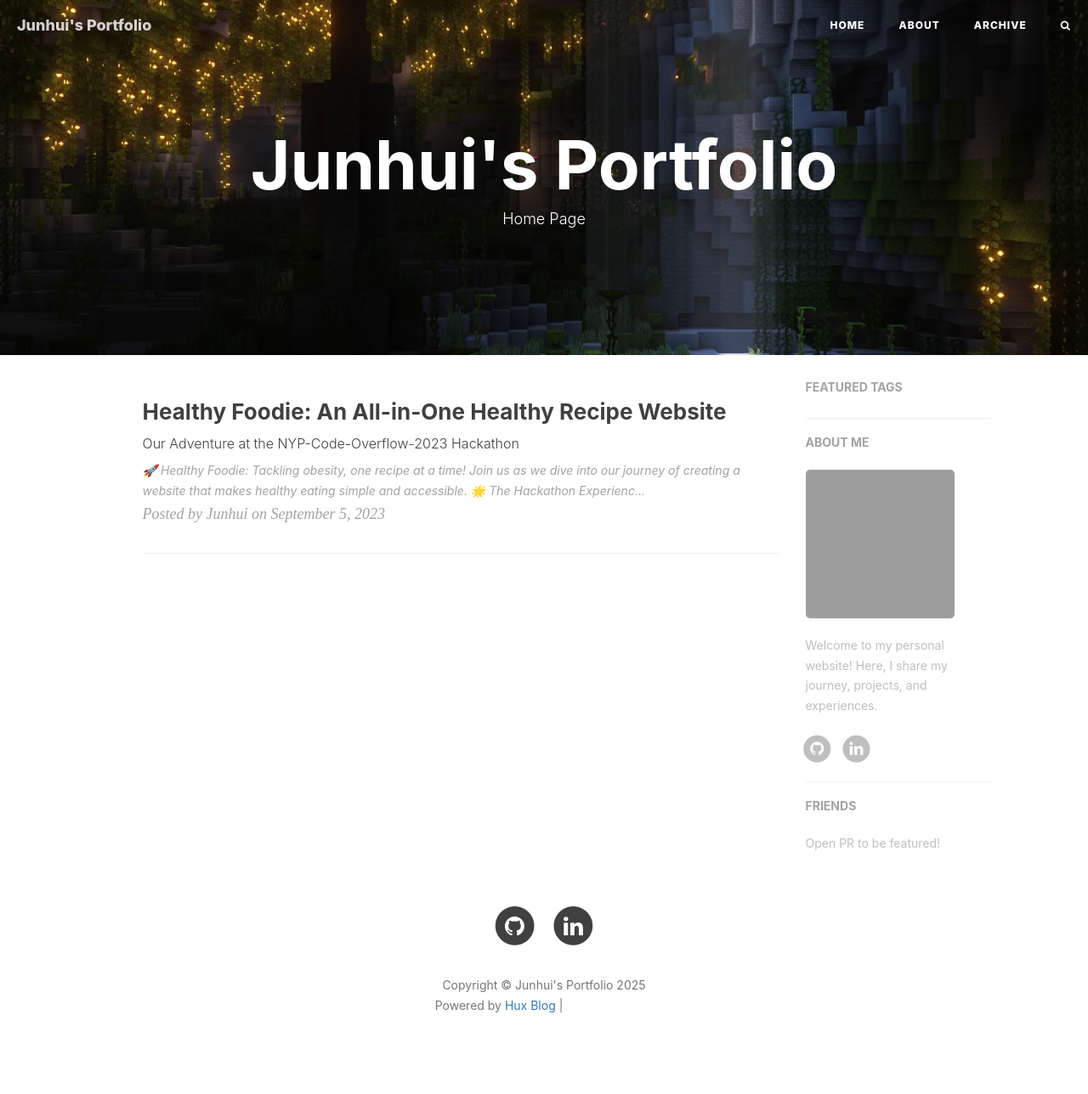
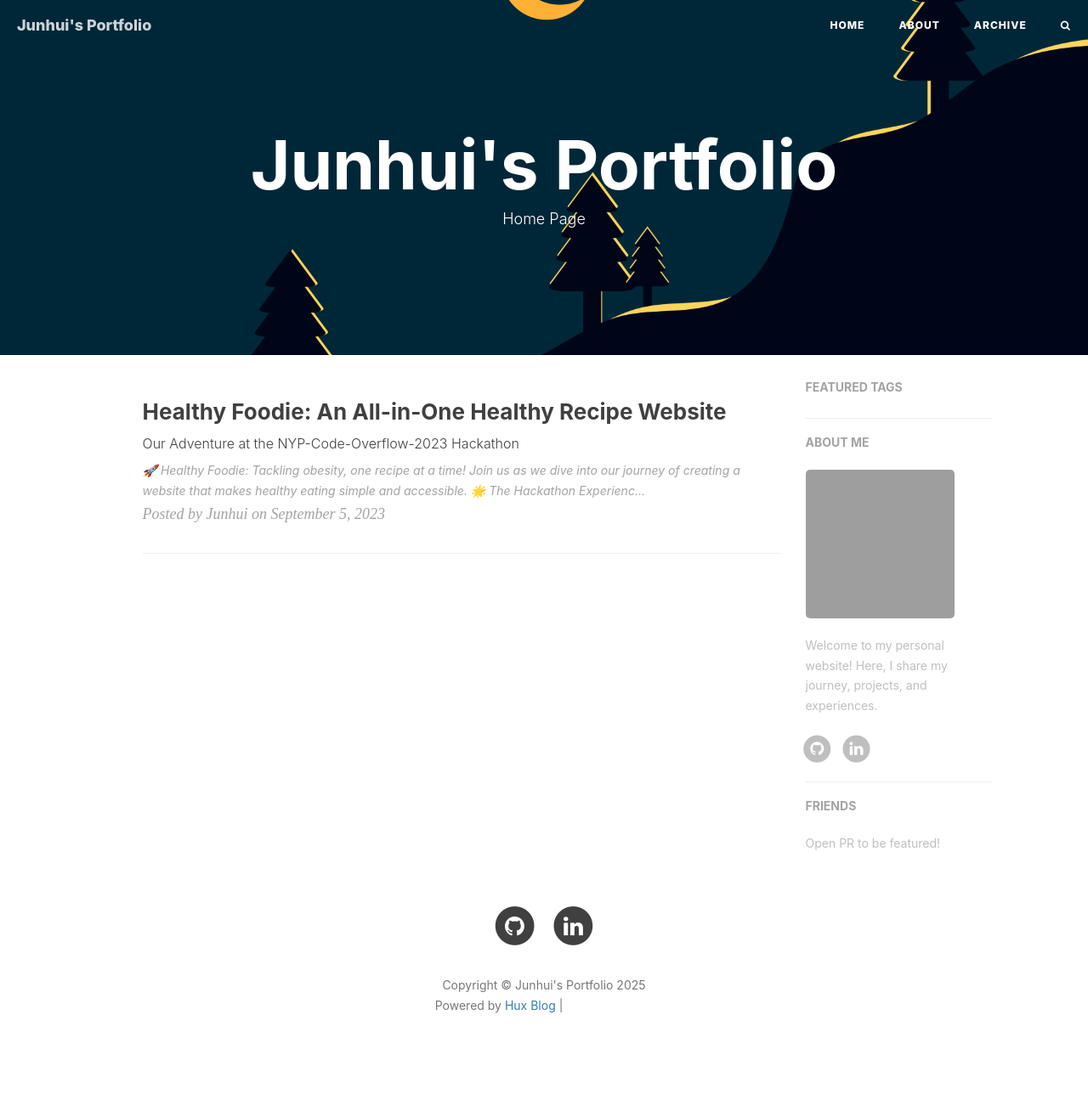
Before and after one commit to sirburger/sirburger.github.io, a Jekyll site: the page built from index.html, in a window 1280 px wide. Shown: the whole page at 85% size. Built offline with Jekyll 4.4.1, drawn with Linux system fonts in a browser that asks for light colours; nearby versions of some CDN libraries; the list of posts is cut into pages by our own code; comment, search, counter and statistics services are not loaded; grey boxes are pictures that could not be loaded.

Commit message:
zxc][p123p[ko132

```diff
--- a/_config.yml
+++ b/_config.yml
@@ -1,7 +1,7 @@
 # Site settings
 title: Junhui's Portfolio
 SEOTitle: Junhui Portfolio
-header-img: img/dark-lush-caves-wallpaper-minecraft-v0-urcdcfonem7a1.png
+header-img: img/MInimalist-landscape-wallpaper-night-moon-desktop-8k.png
 email: 5ywqe1oo3@mozmail.com
 description: "Junhui's Own Portfolio | Learning, Lifestyle, Experiences"
 keyword: "Junhui, Portfolio, Github Pages, Web, Blogging"
```
Also changed, not shown: img/MInimalist-landscape-wallpaper-night-moon-desktop-8k.png (added).
